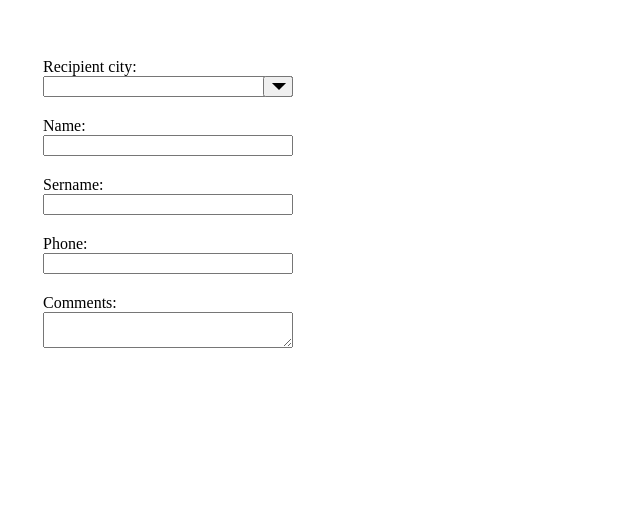
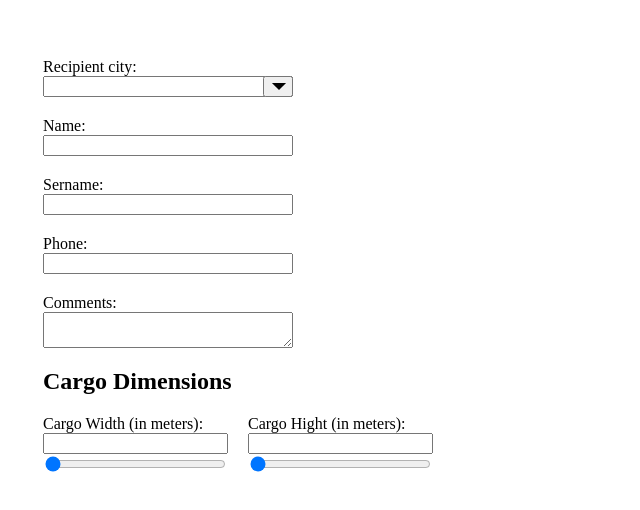
Before and after one commit to Tartalon/mentor, a plain HTML site: page delivery/index.html in a window 1280 px wide. Shown: the whole page, without its empty margins (0-640 px from the left). Drawn offline with nearby package versions, Linux system fonts and the light colour scheme; no server answers.

Commit message:
inputs for hight & width

```diff
--- a/delivery/css/style.css
+++ b/delivery/css/style.css
@@ -30,6 +30,7 @@ a {
   display: flex;
   flex-direction: column;
   margin-bottom: 20px;
+  max-width: 250px;
 }
 
 .input {
@@ -97,3 +98,13 @@ a {
 .comment__input {
   max-width: 250px;
 }
+
+/* ============ Cargo ============ */
+
+.cargo__wrapper {
+  display: flex;
+}
+
+.cargo__widht-box {
+  margin-right: 20px;
+}
--- a/delivery/index.html
+++ b/delivery/index.html
@@ -61,10 +61,48 @@
           <!-- /.form__phone-wrapper -->
 
           <div class="form__comment block-column">
-            <label for="commentInput" class="comment__label">Comments:</label>
+            <label class="comment__label">Comments:</label>
             <textarea class="comment__input"></textarea>
           </div>
           <!-- /.form__comment -->
+
+          <h2 class="cargo-dimennsions__title">Cargo Dimensions</h2>
+          <div class="form__cargo-dimensions">
+            <div class="cargo__wrapper">
+              <div class="cargo__widht-box block-column">
+                <label for="CargoWidth" class="width__label"
+                  >Cargo Width (in meters):</label
+                >
+                <input type="number" class="width__input" id="CargoWidth" />
+                <input
+                  type="range"
+                  min="0.1"
+                  max="2"
+                  step="0.1"
+                  value="0.1"
+                  class="width__range"
+                />
+              </div>
+              <!-- /.cargo__widht-box -->
+              <div class="cargo__hight-box block-column">
+                <label for="CargoHight" class="cargo__hight"
+                  >Cargo Hight (in meters):</label
+                >
+                <input type="number" class="hight__input" id="CargoHight" />
+                <input
+                  type="range"
+                  min="0.1"
+                  max="2"
+                  step="0.1"
+                  value="0.1"
+                  class="hight__range"
+                />
+              </div>
+              <!-- /.cargo__hight-box -->
+            </div>
+            <!-- /.cargo__wrapper -->
+          </div>
+          <!-- /.form__cargo-dimensions -->
         </form>
       </div>
       <!-- /.container -->
--- a/delivery/js/script.js
+++ b/delivery/js/script.js
@@ -4,6 +4,10 @@ const citiesList = document.querySelector(".cities__list");
 const citiesInput = document.querySelector(".cities__input");
 const dropdownButton = document.querySelector(".dropdown__button");
 const citiesListWrapper = document.querySelector(".cities__list-wrapper");
+const cargoWidthInp = document.querySelector("#CargoWidth");
+const cargoHightInp = document.querySelector("#CargoHight");
+const cargoHightRange = document.querySelector(".hight__range");
+const cargoWidthRange = document.querySelector(".width__range");
 
 let url =
   "http://geohelper.info/api/v1/countries?apiKey=JT4TwHR95h6PpzjwXhbfwBPmffpeKSFY&locale%5Blang%5D=uk&locale%5BfallbackLang%5D=ua";
@@ -40,8 +44,12 @@ function getCitiesList(arr) {
   });
 }
 
-var phone = document.getElementById("PhoneInput");
+cargoHightRange.addEventListener("change", function (e) {
+  console.log(cargoHightRange);
+});
+
+var phoneMask = document.getElementById("PhoneInput");
 var maskOptions = {
   mask: "+{38}(000)000-00-00",
 };
-var mask = IMask(phone, maskOptions);
+var mask = IMask(phoneMask, maskOptions);
```
